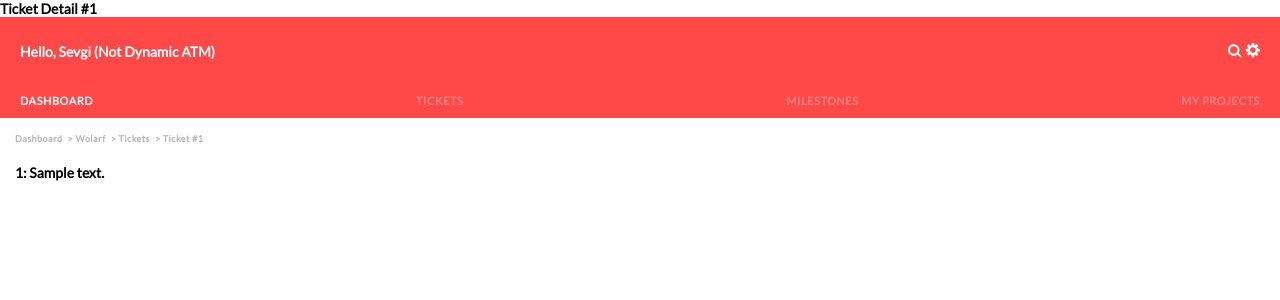
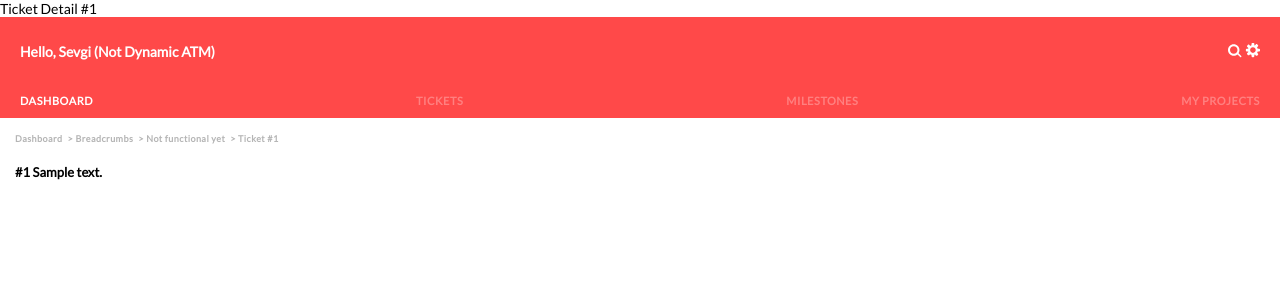
Before and after one commit to Hipo/codebase-ultra, a Django app: template ticketbase/codebase/templates/codebase/ticket.html in a window 1280 px wide. Shown: the top 300 px of the page. Run offline with Django 3.2, Linux system fonts and the light colour scheme; the template is opened without the code that fills it: values that come from a table or form of the project are taken from there, others are empty; tables that the repository leaves empty hold one stand-in row (values such as "Sample post"); data that the repository does not hold is empty; parts of the project's set-up code (start-up, migrations or seed data) failed here and were passed over.

Commit message:
Add styling for ticket title

```diff
--- a/ticketbase/codebase/static/codebase/css/main.css
+++ b/ticketbase/codebase/static/codebase/css/main.css
@@ -7,7 +7,6 @@
 
   font-family: Lato, sans-serif;
   font-style: normal;
-  font-weight: 600;
   font-size: 14px;
   line-height: 17px;
 }
--- a/ticketbase/codebase/static/codebase/css/ticket-detail.css
+++ b/ticketbase/codebase/static/codebase/css/ticket-detail.css
@@ -18,3 +18,12 @@
 .ticket-content {
   margin-top: 20px;
 }
+
+.ticket-title {
+  font-style: normal;
+  font-weight: bold;
+  font-size: 13px;
+  line-height: 16px;
+
+  margin-bottom: 10px;
+}
--- a/ticketbase/codebase/templates/codebase/ticket.html
+++ b/ticketbase/codebase/templates/codebase/ticket.html
@@ -14,13 +14,13 @@
 {% block content %}
 <ul class="breadcrumbs">
   <li class="breadcrumb-item">Dashboard</li>
-  <li class="breadcrumb-item">> Wolarf</li>
-  <li class="breadcrumb-item">> Tickets</li>
+  <li class="breadcrumb-item">> Breadcrumbs</li>
+  <li class="breadcrumb-item">> Not functional yet</li>
   <li class="breadcrumb-item">> Ticket #{{ ticket.ticket_id }}</li>
 </ul>
 
 <div class="ticket-content">
-  <h2>{{ ticket.ticket_id }}: {{ ticket.summary }}</h2>
+  <h2 class="ticket-title">#{{ ticket.ticket_id }} {{ ticket.summary }}</h2>
 
   <ul>
     {% for note in ticket.ticketnote_set.all %}
```
